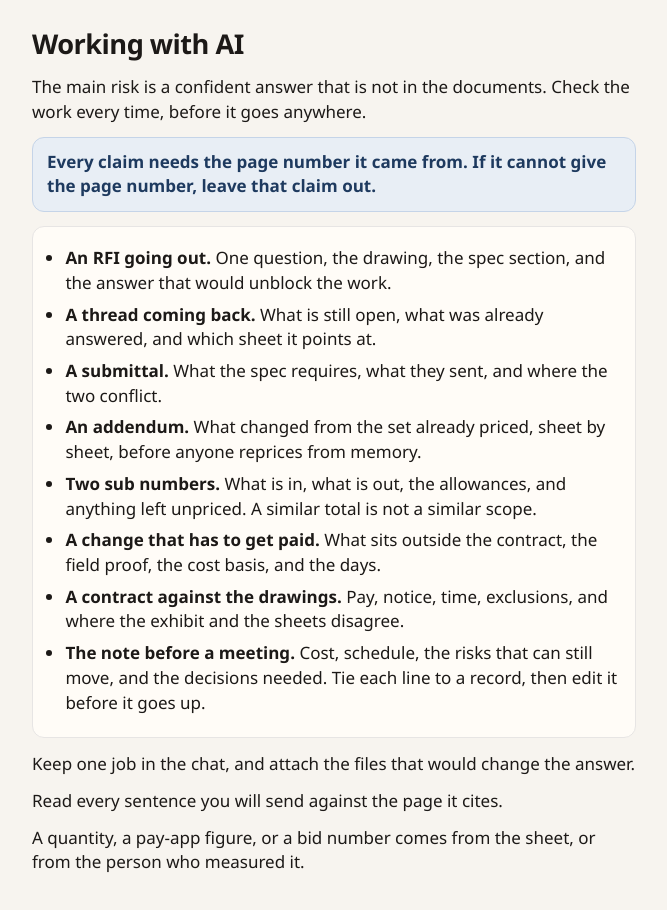
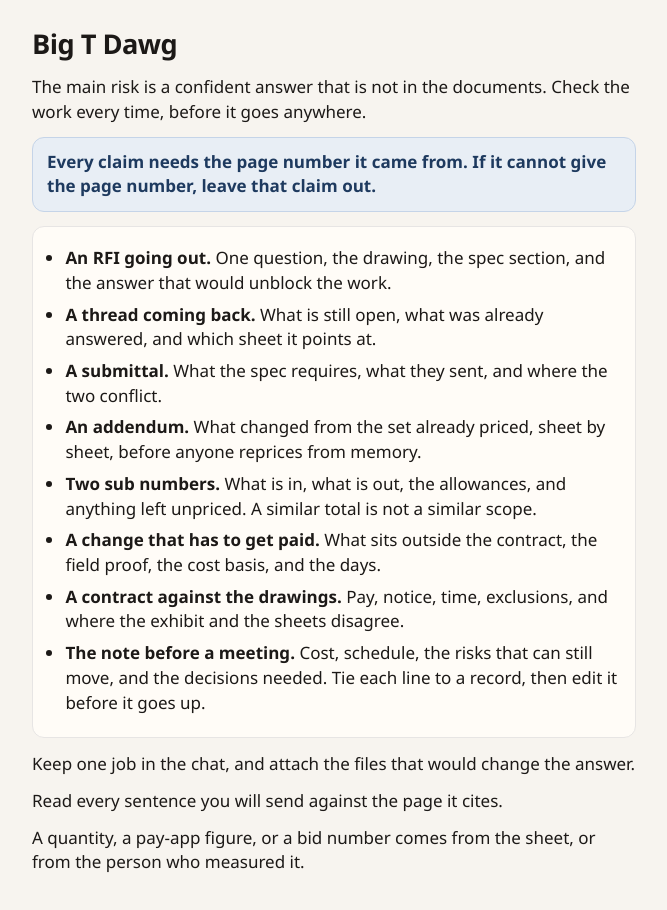
Before and after one commit to Johnwhd/big-t-dawg, a plain HTML site: page index.html in a window 1280 px wide. Shown: the whole page, without its empty margins (306-973 px from the left). Drawn offline with Linux system fonts and the light colour scheme.

Commit message:
Rename the page to Big T Dawg

```diff
--- a/index.html
+++ b/index.html
@@ -3,7 +3,7 @@
 <head>
   <meta charset="UTF-8" />
   <meta name="viewport" content="width=device-width, initial-scale=1" />
-  <title>Working with AI</title>
+  <title>Big T Dawg</title>
   <style>
     :root {
       --ink: #1c1917;
@@ -60,7 +60,7 @@
 </head>
 <body>
   <main class="wrap">
-    <h1>Working with AI</h1>
+    <h1>Big T Dawg</h1>
     <p>The main risk is a confident answer that is not in the documents. Check the work every time, before it goes anywhere.</p>
     <p class="rule">Every claim needs the page number it came from. If it cannot give the page number, leave that claim out.</p>
     <div class="card">
```
